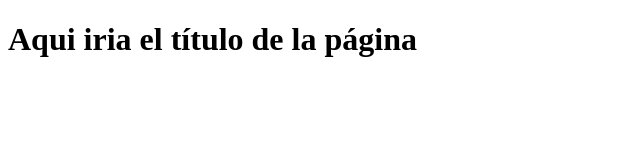
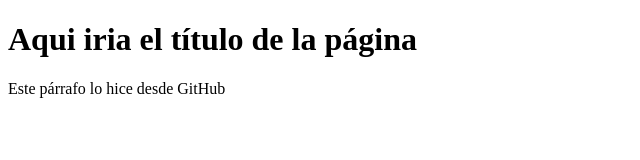
Before and after one commit to incmeister1/cursoGitPildorasInformaticas, a plain HTML site: page index.html in a window 1280 px wide. Shown: the whole page, without its empty margins (0-640 px from the left). Drawn offline with Linux system fonts and the light colour scheme.

Commit message:
Update index.html

```diff
--- a/index.html
+++ b/index.html
@@ -7,5 +7,6 @@
 </head>
 <body>
     <h1>Aqui iria el título de la página</h1>
+    <p> Este párrafo lo hice desde GitHub</p>
 </body>
 </html>
```
